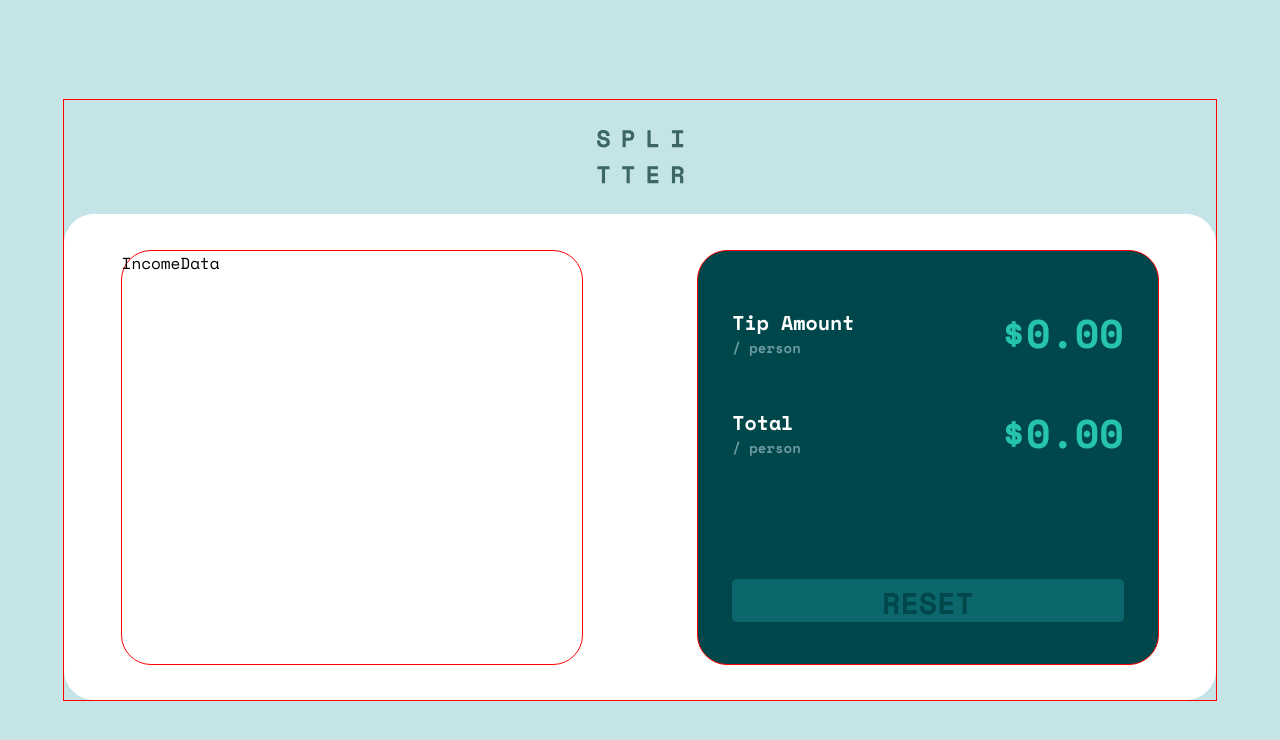
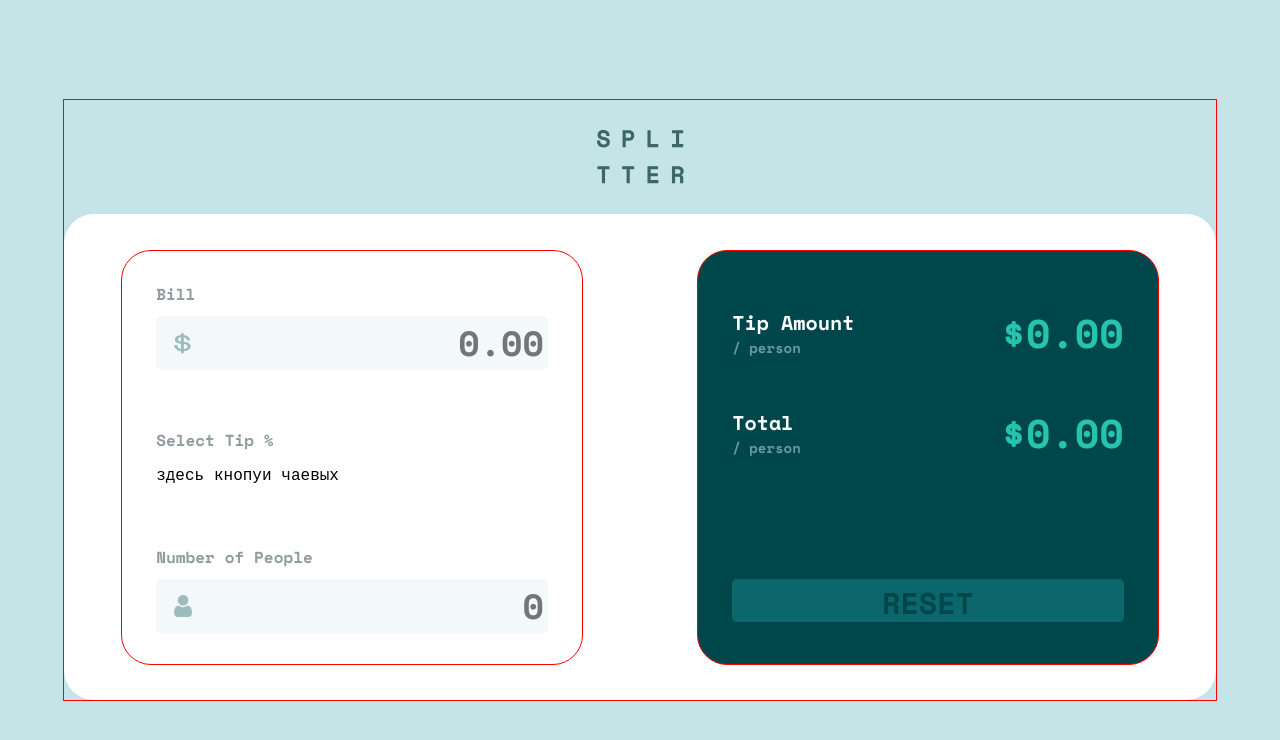
Before and after one commit to nosdvp/Tip-calculator-app, a React (Create React App) app: page / in a window 1280 px wide. Shown: the top 740 px of the page. Built offline with nearby package versions, Linux system fonts and the light colour scheme; the HTML template or start-up script is replaced by a standard one.

Commit message:
Создал поля ввода для ввода суммы и введения кол-во гостей, стилизовал и продумал логику отработки ошибок если вводятся нулевое значяение в сумме и кол-во людей

```diff
--- a/src/App.css
+++ b/src/App.css
@@ -48,6 +48,9 @@
   height: 85%;
   border: 1px solid red;
   border-radius: 30px;
+  display: flex;
+  justify-content: center;
+  align-items: center;
 }
 
 .content-BlockCulc{
--- a/src/component/IncomeData/IncomeData.css
+++ b/src/component/IncomeData/IncomeData.css
@@ -0,0 +1,119 @@
+.IncomeData-wrapper{
+    width: 85%;
+    height: 85%;
+    display: flex;
+    align-items: center;
+    justify-content: space-between;
+    flex-direction: column;
+}
+
+.IncomeData-bill,
+.IncomeData-tip,
+.IncomeData-numOfPeople{
+    width: 100%;
+    display: flex;
+    flex-direction: column;
+    gap: 10px;
+    /*border: 1px solid blue*/
+}
+
+.IncomeData-bill-title,
+.IncomeData-tip-text,
+.IncomeData-numOfPeople-text{
+    color: #8f9d9e;
+    font-size: 16px;
+    font-weight: bold;
+}
+
+.IncomeData-numOfPeople-blockMess,
+.IncomeData-bill-blockMess{
+    width: 100%;
+    display: flex;
+    align-items: center;
+    justify-content: space-between;
+
+}
+
+.IncomeData-numOfPeople-text-errMess,
+.IncomeData-bill-text-errMess{
+    color: #e06f57;
+    font-weight: bold;
+    font-size: 16px;
+}
+
+.IncomeData-numOfPeople-blockInputData,
+.IncomeData-bill-blockInputData{
+    display: flex;
+    align-items: center;
+    justify-content: space-between;
+    width: 99%;
+    height: 50px;
+    background-color: #f3f8fb;
+    border-radius: 5px;
+    cursor: pointer;
+    border: 2px solid #f3f8fb;
+}
+
+.IncomeData-numOfPeople-blockInputData:focus-within{
+    border: 2px solid #5da99f;
+}
+
+.IncomeData-numOfPeople-blockInputData-error,
+.IncomeData-bill-blockInputData-error{
+    display: flex;
+    align-items: center;
+    justify-content: space-between;
+    width: 99%;
+    height: 50px;
+    background-color: #f3f8fb;
+    border-radius: 5px;
+    cursor: pointer;
+    border: 2px solid #e06f57;
+}
+
+.IncomeData-numOfPeople-blockInputData-blockImg,
+.IncomeData-bill-blockInputData-blockImg{
+    width: 50px;
+    height: 100%;
+    display: flex;
+    align-items: center;
+    justify-content: center;
+}
+
+.IncomeData-numOfPeople-blockInputData-blockImg-img,
+.IncomeData-bill-blockInputData-blockImg-img{
+    width: 18px;
+    height: 22px;
+}
+
+.IncomeData-numOfPeople-blockInputData-input{
+    font-size: 35px;
+    text-align: end;
+    width: 100px;
+    height: 45px;
+    border: none;
+    outline: none;
+    color: #084342;
+    font-weight: bold;
+    background-color: transparent;
+    /*border: 1px solid red*/
+}
+
+.IncomeData-bill-blockInputData-input{
+    font-size: 35px;
+    text-align: end;
+    width: 200px;
+    height: 45px;
+    border: none;
+    outline: none;
+    color: #084342;
+    font-weight: bold;
+    background-color: transparent;
+    /*border: 1px solid red*/
+}
+
+input::-webkit-outer-spin-button,
+input::-webkit-inner-spin-button {
+    -webkit-appearance: none;
+    margin: 0;
+}
--- a/src/component/IncomeData/IncomeData.js
+++ b/src/component/IncomeData/IncomeData.js
@@ -1,8 +1,86 @@
-import React from 'react'
+import React, { useState } from 'react'
+import './IncomeData.css'
+import dollar from '../../img/icon-dollar.svg'
+import persom from '../../img/icon-person.svg'
 
 const IncomeData = () => {
+
+  const [messErrorBill, setMessErrorBill] = useState(false);
+  const [messErrorPeople, setMessErrorPeople] = useState(false);
+  const [bill, setBill] = useState('');
+  const [people, setPeople] = useState('');
+
+  const checkValidAmount = (e) => {
+    const value = e.target.value
+    setBill(value)
+
+    if(value === '0'){
+      setMessErrorBill(true)
+    }else{
+      setMessErrorBill(false)
+    }
+  }
+
+  const checkValidPeople = (e) => {
+    const value = e.target.value;
+    setPeople(value);
+
+    if(value === '0'){
+      setMessErrorPeople(true)
+    }else{
+      setMessErrorPeople(false)
+    }
+  }
+
   return (
-    <div>IncomeData</div>
+    <div className='IncomeData-wrapper'>
+      <div className='IncomeData-bill'>
+        <div className='IncomeData-bill-blockMess'>
+          <div className='IncomeData-bill-title'>Bill</div>
+          <div className='IncomeData-bill-text-errMess'>{messErrorBill ? `Can't be zero` : '' }</div>
+        </div>
+        <div className={messErrorBill ? 'IncomeData-bill-blockInputData-error' : 'IncomeData-bill-blockInputData'}>
+          <div className='IncomeData-bill-blockInputData-blockImg'>
+            <img className='IncomeData-bill-blockInputData-blockImg-img' src={dollar}></img>
+          </div>
+          <div>
+            <input
+              value={bill}
+              type='number'
+              onChange={checkValidAmount}
+              placeholder='0.00'
+              className='IncomeData-bill-blockInputData-input'
+            ></input>
+          </div>
+        </div>
+      </div>
+      <div className='IncomeData-tip'>
+        <div className='IncomeData-tip-text'>Select Tip %</div>
+        <div className=''>
+          <div>здесь кнопуи чаевых</div>
+        </div>
+      </div>
+      <div className='IncomeData-numOfPeople'>
+        <div className='IncomeData-numOfPeople-blockMess'>
+          <div className='IncomeData-numOfPeople-text'>Number of People</div>
+          <div className='IncomeData-numOfPeople-text-errMess'>{messErrorPeople ? `Can't be zero` : '' }</div>
+        </div>
+        <div className={messErrorPeople ? 'IncomeData-numOfPeople-blockInputData-error' : 'IncomeData-numOfPeople-blockInputData'}>
+          <div className='IncomeData-numOfPeople-blockInputData-blockImg'>
+            <img className='IncomeData-numOfPeople-blockInputData-blockImg-img' src={persom}></img>
+          </div>
+          <div>
+            <input
+              value={people}
+              type='number'
+              onChange={checkValidPeople}
+              placeholder='0'
+              className='IncomeData-numOfPeople-blockInputData-input'
+            ></input>
+          </div>
+        </div>
+      </div>
+    </div>
   )
 }
 
```
